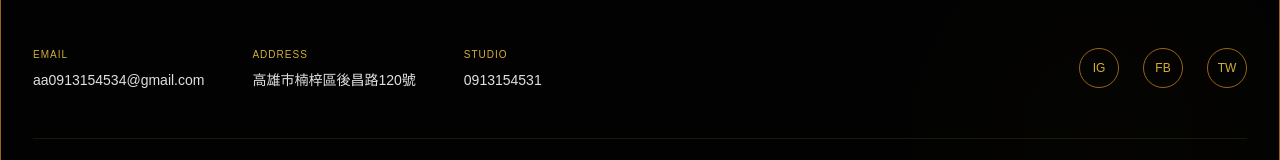
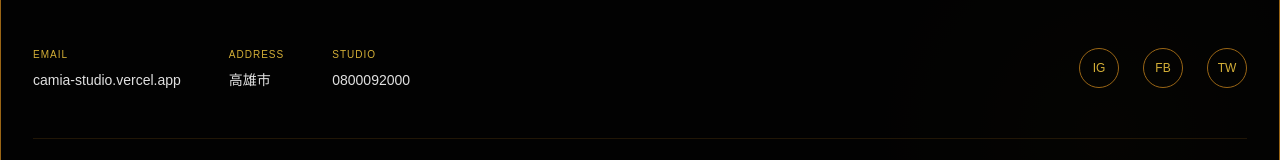
Before and after one commit to aa0913154531-camia/-, a React (Vite) app in the folder camia---水晶藝術與創意手串/: page / in a window 1280 px wide. Shown: the part 1769-1929 px from the top of the page. Built offline with nearby package versions, Linux system fonts and the light colour scheme; a web font is replaced by a local one.

Commit message:
Update Layout.tsx

```diff
--- a/camia---水晶藝術與創意手串/src/components/Layout.tsx
+++ b/camia---水晶藝術與創意手串/src/components/Layout.tsx
@@ -69,15 +69,15 @@ export default function Layout({ children, currentPage, onPageChange }: LayoutPr
             <div className="flex flex-col md:flex-row gap-12">
               <div className="space-y-2">
                 <span className="text-[10px] text-gold-primary uppercase tracking-widest block">Email</span>
-                <p className="text-sm text-text-main">aa0913154534@gmail.com</p>
+                <p className="text-sm text-text-main">camia-studio.vercel.app</p>
               </div>
               <div className="space-y-2">
                 <span className="text-[10px] text-gold-primary uppercase tracking-widest block">Address</span>
-                <p className="text-sm text-text-main">高雄市楠梓區後昌路120號</p>
+                <p className="text-sm text-text-main">高雄市</p>
               </div>
               <div className="space-y-2">
                 <span className="text-[10px] text-gold-primary uppercase tracking-widest block">Studio</span>
-                <p className="text-sm text-text-main">0913154531</p>
+                <p className="text-sm text-text-main">0800092000</p>
               </div>
             </div>
 
```
